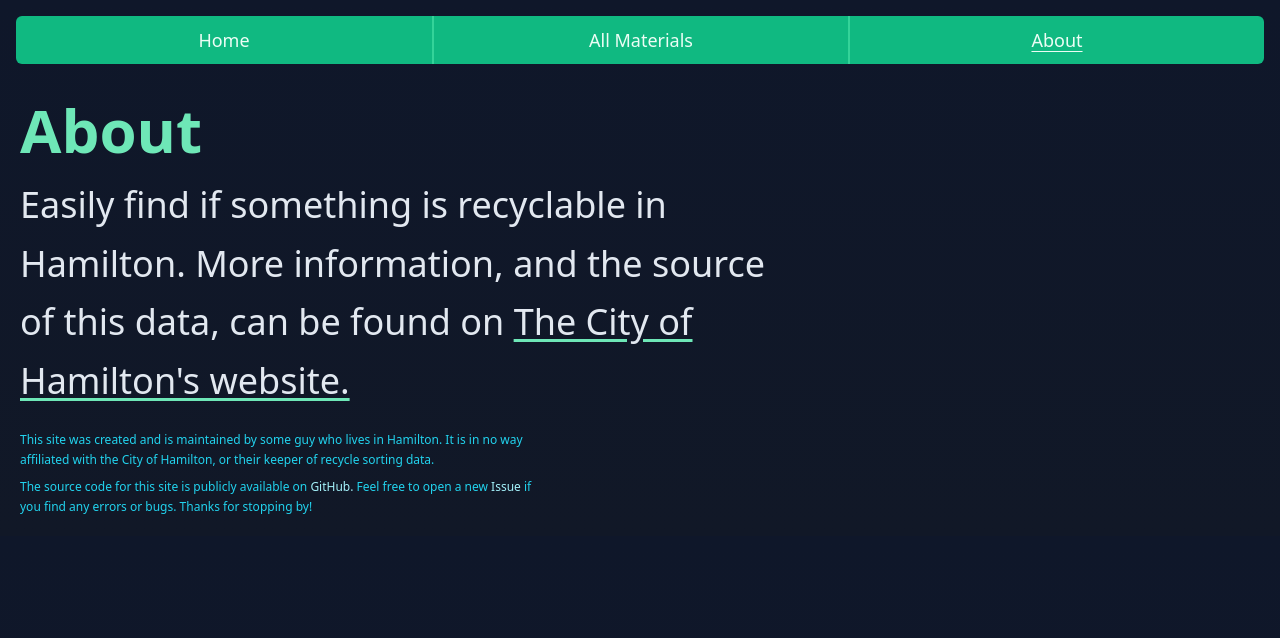
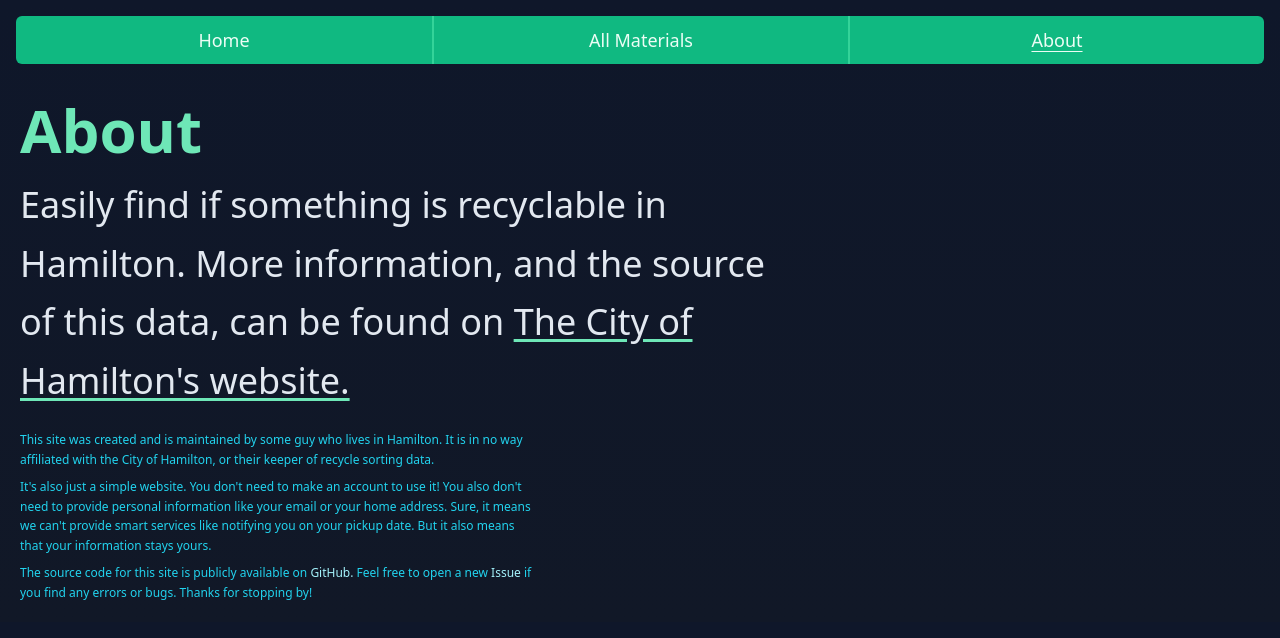
Before and after one commit to jasonflorentino/hamiltoss, a SvelteKit app: page /about in a window 1280 px wide. Shown: the top 638 px of the page. Built offline with nearby package versions, Linux system fonts and the light colour scheme.

Commit message:
personal info copy

```diff
--- a/src/routes/about/+page.svelte
+++ b/src/routes/about/+page.svelte
@@ -32,6 +32,12 @@
 			affiliated with the City of Hamilton, or their keeper of recycle sorting data.
 		</p>
 		<p class="mt-2">
+			It's also just a simple website. You don't need to make an account to use it! You also don't
+			need to provide personal information like your email or your home address. Sure, it means we
+			can't provide smart services like notifying you on your pickup date. But it also means that
+			your information stays yours.
+		</p>
+		<p class="mt-2">
 			The source code for this site is publicly available on
 			<a
 				href="https://github.com/jasonflorentino/hamiltoss"
```
